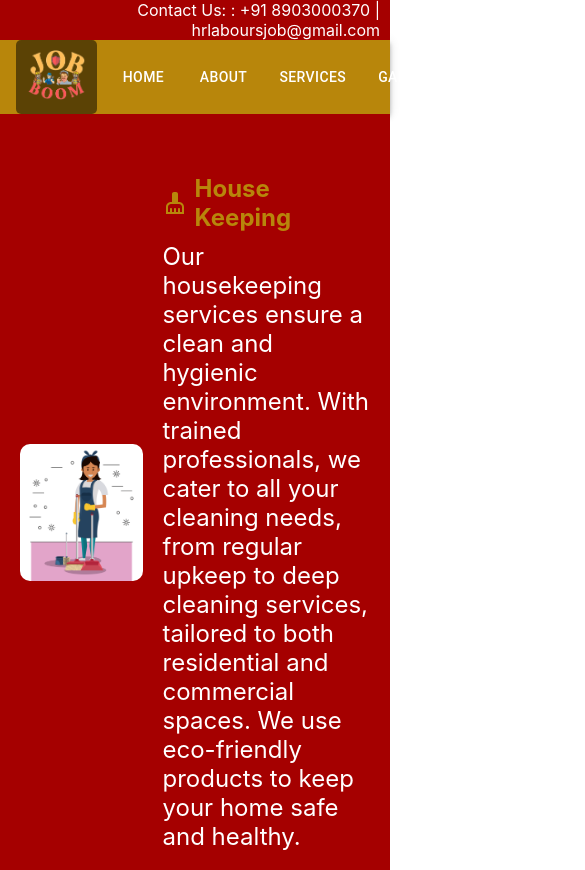
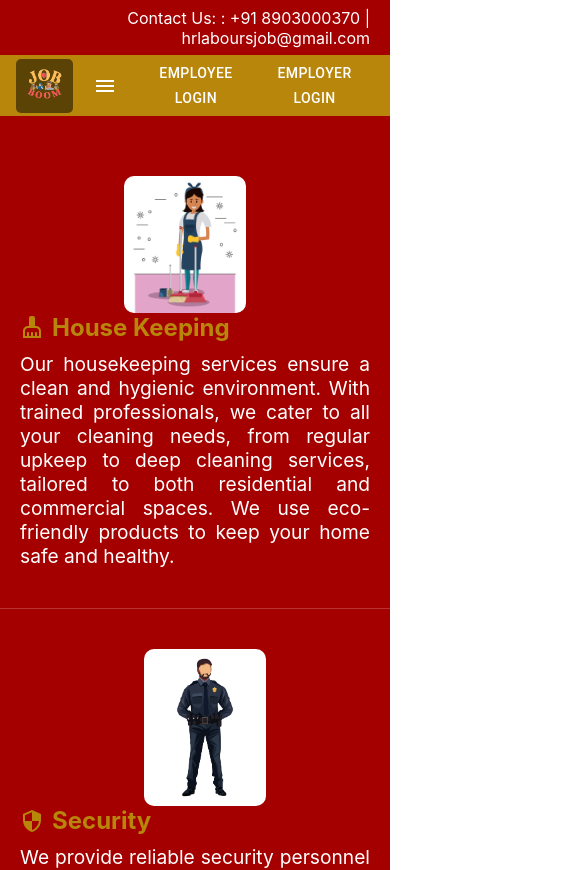
Before and after one commit to Arjunramesh420/jobWeb, a React (Create React App) app: page /services in a window 390 px wide. Shown: the top 870 px of the page, 585 px wide, since content can reach past the window. Built offline with nearby package versions, Linux system fonts and the light colour scheme.

Commit message:
"added responsivness to website"

```diff
--- a/src/App.js
+++ b/src/App.js
@@ -41,7 +41,7 @@ const styles = {
   },
   contactLine: {
     position: 'relative',
-    height: '40px',
+    height: '55px',
     background: '#A50000',
     display: 'flex',
     alignItems: 'center',
@@ -52,7 +52,7 @@ const styles = {
     color: '#fff',
     fontSize: '16px',
     textAlign: 'right',
-    padding: '10px',
+    padding: '20px',
     position: 'relative',
     zIndex: 1,
   },
--- /dev/null
+++ b/src/Components/component.css
@@ -0,0 +1,26 @@
+.service {
+    display: flex;
+    align-items: center;
+    padding: 40px 20px;
+    border-bottom: 1px solid rgba(255, 255, 255, 0.2);
+  }
+
+  .even {
+    justify-content: flex-start;
+    flex-direction: row;
+  }
+
+  .odd {
+    justify-content: flex-end;
+    flex-direction: row-reverse;
+  }
+  @media only screen and (max-width: 600px) {
+    .service {
+        flex-direction: column;
+        align-items: center;
+    }
+
+    .even, .odd {
+        justify-content: center;
+    }
+}
--- a/src/Components/contact.js
+++ b/src/Components/contact.js
@@ -10,7 +10,7 @@ import { styled } from '@mui/system';
 import contactbg from '../Assets/contactbg.jpg';
 
 const HeroSection = styled('div')({
-  height: '100vh',
+  height: 'auto',
   backgroundImage: `url(${contactbg})`,
   backgroundSize: 'cover',
   backgroundPosition: 'center',
@@ -24,7 +24,7 @@ const StyledPaper = styled(Paper)({
   backgroundColor: 'transparent', // Fully transparent background
   color: '#B8860B', // Text color
   textAlign: 'center',
-  maxWidth: '600px',
+
   width: '90%',
   backdropFilter: 'blur(5px)', // Optional: adds a blur effect to the background
 });
@@ -48,7 +48,7 @@ const ContactForm = () => {
   return (
     <HeroSection>
       <StyledPaper>
-      <Typography variant="h4" gutterBottom fontWeight="bold">
+      <Typography  variant="h4" gutterBottom fontWeight="bold">
   Partner with Us for Excellence
 </Typography>
 
--- a/src/Components/navbar.js
+++ b/src/Components/navbar.js
@@ -1,89 +1,103 @@
-import React from 'react';
-import { AppBar, Toolbar, Button, Box } from '@mui/material';
+import React, { useState } from 'react';
+import { AppBar, Toolbar, Button, Box, Drawer, List, ListItem, ListItemText, useMediaQuery, useTheme } from '@mui/material';
 import { Link } from 'react-router-dom';
 import logo from '../Assets/logo.png';
+import MenuIcon from '@mui/icons-material/Menu';
+import NavigateNextIcon from '@mui/icons-material/NavigateNext';
 
 const Header = () => {
+  const [drawerOpen, setDrawerOpen] = useState(false);
+  const theme = useTheme();
+  const isMediumUp = useMediaQuery(theme.breakpoints.up('md'));
+
+  const toggleDrawer = (open) => () => {
+    setDrawerOpen(open);
+  };
+
+  const navItems = [
+    { text: 'Home', path: '/home' },
+    { text: 'About', path: '/about' },
+    { text: 'Services', path: '/services' },
+    { text: 'Gallery', path: '/gallery' },
+    { text: 'Contact', path: '/contact' },
+  ];
+
+  const drawer = (
+    <Box
+      role="presentation"
+      onClick={toggleDrawer(false)}
+      onKeyDown={toggleDrawer(false)}
+      style={{height:'100%',backgroundColor:'#A50000'}}
+    >
+      <List>
+        {navItems.map((item) => (
+          <ListItem button key={item.text}>
+            <Link to={item.path} style={{ textDecoration: 'none', color: '#ffff' }}>
+            <NavigateNextIcon style={{color:'yellow'}}/>  <ListItemText primary={item.text} />
+            </Link>
+          </ListItem>
+        ))}
+      </List>
+    </Box>
+  );
+
   return (
     <AppBar position="static" style={{ backgroundColor: '#b8860b' }}>
       <Toolbar>
         <Box
           style={{
-            backgroundColor: 'rgba(0, 0, 0, 0.5)', // Black with opacity
+            backgroundColor: 'rgba(0, 0, 0, 0.5)',
             padding: '10px',
             borderRadius: '5px',
-            marginRight: '6px',
+            marginRight: 'auto',
           }}
         >
-          <img src={logo} alt="Job Boom Logo" style={{ height: '50px' }} />
+          <img src={logo} alt="Job Boom Logo" style={{ height: '30px' }} />
         </Box>
-        <Box style={{ flexGrow: 1, display: 'flex', justifyContent: 'center', alignItems: 'center' }}>
-          <Link to="/home" style={{ textDecoration: 'none' }}>
+        {isMediumUp ? ( // Show buttons only on medium or larger screens
+          <Box style={{  display: 'flex',  marginLeft:'auto' }}>
+            {navItems.map((item) => (
+              <Link to={item.path} style={{ textDecoration: 'none' }} key={item.text}>
                 <Button
-              style={{ color: 'white', margin: '0 8px' }}
-              onMouseOver={(e) => (e.currentTarget.style.backgroundColor = '#A50000')} // Ironman red on hover
+                  style={{ color: 'white' }}
+                  onMouseOver={(e) => (e.currentTarget.style.backgroundColor = '#A50000')}
                   onMouseOut={(e) => (e.currentTarget.style.backgroundColor = 'transparent')}
                 >
-              Home
+                  {item.text}
                 </Button>
               </Link>
-          <Link to="/about" style={{ textDecoration: 'none' }}>
+            ))}
+          </Box>
+        ) : (
+          // Show Menu button on smaller screens
           <Button
-              style={{ color: 'white', margin: '0 8px' }}
-              onMouseOver={(e) => (e.currentTarget.style.backgroundColor = '#A50000')} // Ironman red on hover
-              onMouseOut={(e) => (e.currentTarget.style.backgroundColor = 'transparent')}
+            onClick={toggleDrawer(true)}
+            style={{ color: 'white'}}
           >
-          About
+            <MenuIcon/>
           </Button>
-          </Link>
-          <Link to="/services" style={{ textDecoration: 'none' }}>
-            <Button
-              style={{ color: 'white', margin: '0 8px' }}
-              onMouseOver={(e) => (e.currentTarget.style.backgroundColor = '#A50000')} // Ironman red on hover
-              onMouseOut={(e) => (e.currentTarget.style.backgroundColor = 'transparent')}
-            >
-              Services
-            </Button>
-          </Link>
-          <Link to="/gallery" style={{ textDecoration: 'none' }}>
-            <Button
-              style={{ color: 'white', margin: '0 8px' }}
-              onMouseOver={(e) => (e.currentTarget.style.backgroundColor = '#A50000')} // Ironman red on hover
-              onMouseOut={(e) => (e.currentTarget.style.backgroundColor = 'transparent')}
-            >
-              Gallery
-            </Button>
-          </Link>
-          <Link to="/contact" style={{ textDecoration: 'none' }}>
-            <Button
-              style={{ color: 'white', margin: '0 8px' }}
-              onMouseOver={(e) => (e.currentTarget.style.backgroundColor = '#A50000')} // Ironman red on hover
-              onMouseOut={(e) => (e.currentTarget.style.backgroundColor = 'transparent')}
-            >
-              Contact
-            </Button>
-          </Link>
-        </Box>
+        )}
+        <Drawer anchor="right" open={drawerOpen} onClose={toggleDrawer(false)} >
+          {drawer}
+        </Drawer>
         <a href="https://play.google.com/store/search?q=job%20boom&c=apps&hl=en" target="_blank" rel="noopener noreferrer">
           <Button
-    style={{ color: 'white', margin: '0 8px' }}
+            style={{ color: 'white' }}
             onMouseOver={(e) => (e.currentTarget.style.backgroundColor = '#A50000')}
             onMouseOut={(e) => (e.currentTarget.style.backgroundColor = 'transparent')}
           >
             Employee Login
           </Button>
         </a>
-
         <a href="https://play.google.com/store/apps/details?id=com.trustappgateway.jobboomemployer&hl=en" target="_blank" rel="noopener noreferrer">
           <Button
-    style={{ color: 'white', margin: '0 8px' }}
+            style={{ color: 'white' }}
             onMouseOver={(e) => (e.currentTarget.style.backgroundColor = '#A50000')}
             onMouseOut={(e) => (e.currentTarget.style.backgroundColor = 'transparent')}
           >
             Employer Login
           </Button>
         </a>
-
       </Toolbar>
     </AppBar>
   );
--- a/src/Components/services.js
+++ b/src/Components/services.js
@@ -8,7 +8,7 @@ import {
   Construction,
   Checkroom
 } from '@mui/icons-material';
-
+import './component.css';
 // Import images
 import housekeepingImage from '../Assets/housekeeper.jpg'; // Adjust as necessary
 import securityImage from '../Assets/security.jpg'; // Replace with actual image path
@@ -75,15 +75,8 @@ const Services = () => {
       <div style={{ backgroundColor: '#A50000', color: 'white', padding: '20px 0' }}>
         {sections.map((section, index) => (
           <div
+          className={`service ${index % 2 === 0 ? 'even' : 'odd'}`}
             key={section.id}
-            style={{
-              display: 'flex',
-              alignItems: 'center',
-              padding: '40px 20px',
-              justifyContent: index % 2 === 0 ? 'flex-start' : 'flex-end',
-              flexDirection: index % 2 === 0 ? 'row' : 'row-reverse',
-              borderBottom: '1px solid rgba(255, 255, 255, 0.2)'
-            }}
           >
             <img
               src={section.image}
@@ -94,12 +87,12 @@ const Services = () => {
                 margin: index % 2 === 0 ? '0 20px 0 0' : '0 0 0 20px'
               }}
             />
-            <div style={{ width: '60%' }}>
+            <div sx={{ width: '100%' }}>
               <h2 style={{ margin: '0 0 10px', display: 'flex', alignItems: 'center', color: '#b8860b' }}> {/* Updated color */}
                 {section.icon}
                 <span style={{ marginLeft: '8px' }}>{section.title}</span>
               </h2>
-              <p style={{ margin: 0, fontSize: '1.5em' }}>{section.description}</p>
+              <p style={{ margin: 0, fontSize: '1.2em' ,textAlign:'justify'}}>{section.description}</p>
             </div>
           </div>
         ))}
```
Also changed, not shown: src/Components/home.js (+46 -39 lines). Lines whose indentation alone changed are shown as unchanged.
